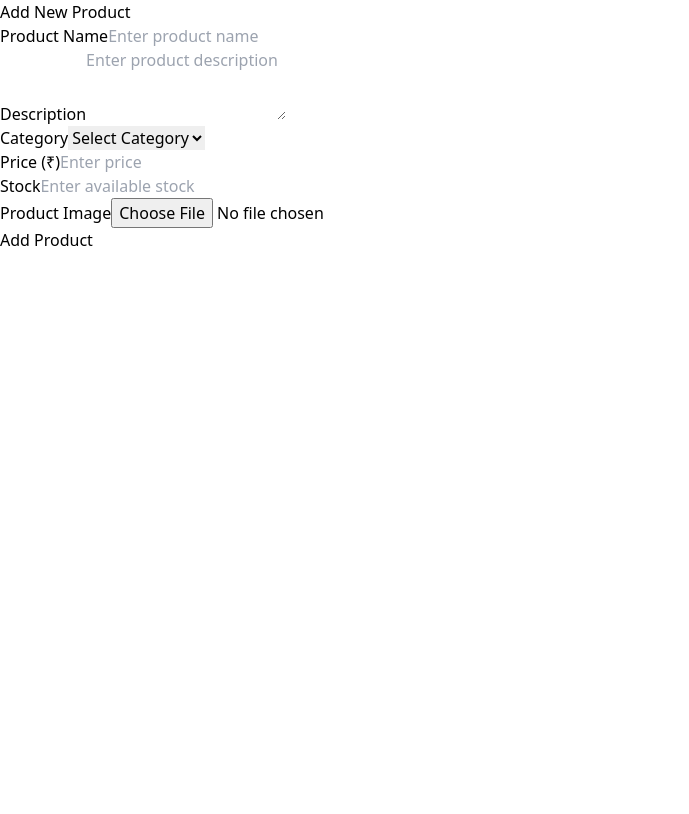
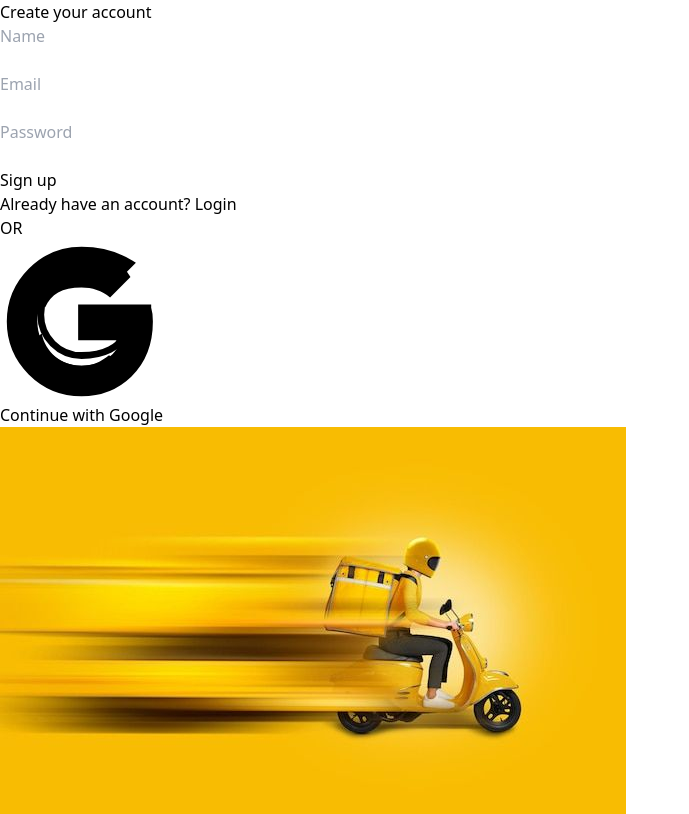
Before and after one commit to omdhameliya13/E_Commerce, a React (Vite) app in the folder frontend/: page / in a window 1280 px wide. Shown: the whole page, without its empty margins (0-689 px from the left). Built offline with nearby package versions, Linux system fonts and the light colour scheme.

Commit message:
Orderplace functionality updated

```diff
--- a/frontend/src/App.jsx
+++ b/frontend/src/App.jsx
@@ -1,8 +1,8 @@
 import React from 'react';
 import { BrowserRouter as Router, Routes, Route } from 'react-router-dom';
 import Home from './components/Home'
-import Login from './Components/Login';
-import Signup from './Components/Signup';
+//import Login from './Components/Login';
+//import Signup from './Components/Signup';
 import Dashboard from './Components/Dashboard';
 import PrivateRoute from './utils/PrivateRoute';
 import Homeuser from './components/Homeuser';
@@ -26,7 +26,7 @@ function App() {
     </Router>*/
     <Router>
       <Routes>
-        <Route path="/" element={<Artist/>} />
+        <Route path="/" element={<Userregisterpage/>} />
       </Routes>
     </Router>
   );
--- a/frontend/src/components/Userregisterpage.jsx
+++ b/frontend/src/components/Userregisterpage.jsx
@@ -20,9 +20,10 @@ const Userregisterpage = () => {
 
                                 <p className="mt-4 text-center text-sm text-gray-600">
                                     Already have an account?{' '}
-                                    <a href="#" className="font-medium text-gray-900 underline underline-offset-4 hover:no-underline">
+                                    <a href="/Userlogin" className="font-medium text-gray-900 underline underline-offset-4 hover:no-underline">
                                         Login
                                     </a>
+
                                 </p>
 
                                 <div className="my-4 flex items-center gap-2">
```
